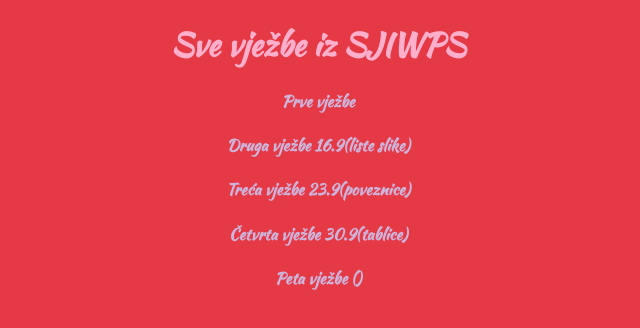
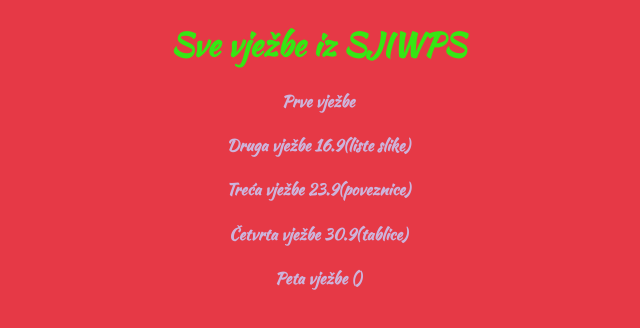
Before and after one commit to nikoc21/sjiwp, a plain HTML site: page index.html in a window 1280 px wide. Shown: the whole page, without its empty margins (322-962 px from the left). Drawn offline with Linux system fonts and the light colour scheme.

Commit message:
promjenio boju naslova

```diff
--- a/stil.css
+++ b/stil.css
@@ -8,7 +8,7 @@ body{
 
     }
     h1{
-        color: #ffafcc;
+        color: #36e613;
         text-align: center;
 
 
```
